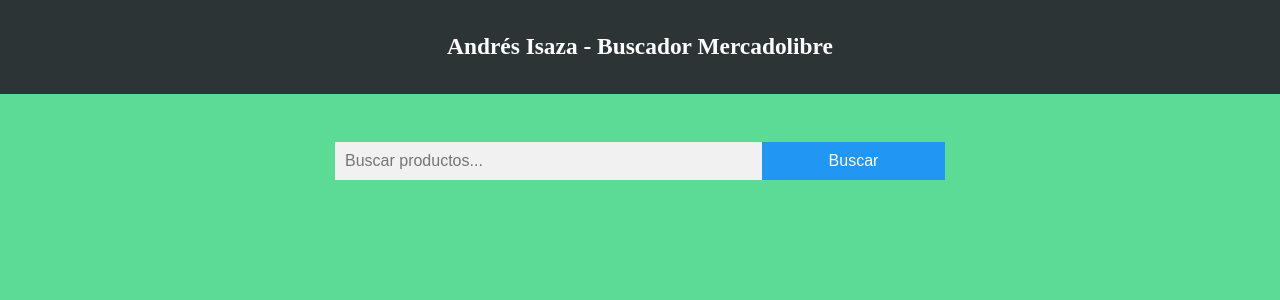
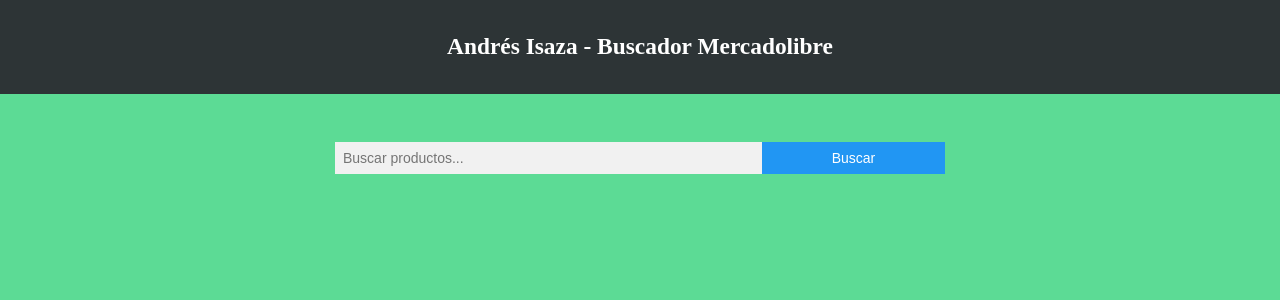
Before and after one commit to andresisazaa/MercadolibreAPI, an Angular app: page /search in a window 1280 px wide. Shown: the top 300 px of the page. Built offline with nearby package versions, Linux system fonts and the light colour scheme.

Commit message:
get de informacion del vendedor

```diff
--- a/src/app/components/product/product.component.html
+++ b/src/app/components/product/product.component.html
@@ -2,10 +2,9 @@
     <img [src]="product.thumbnail" class="product-card-img" [alt]="product.title">
     <div class="product-card-content">
         <h4 class="product-card-title">{{product.title}}</h4>
-        <p class="product-card-price">Precio: {{product.price | currency : 'USD' : 'symbol' : '1.0'}}</p>
-        <p class="product-card-seller">Vendedor: {{product.seller.id}} <br>
-            <span *ngIf="product.seller.power_seller_status">{{product.seller.power_seller_status | uppercase}}</span>
-        </p>
+        <p class="product-card-price">{{product.price | currency : 'USD' : 'symbol' : '1.0'}}</p>
+        <p class="product-card-seller">Vendedor:
+            <br>{{sellerName}}</p>
         <a class="product-card-link" [href]="product.permalink" target="_blank">Ver en tienda</a>
     </div>
 </div>
--- a/src/app/components/product/product.component.ts
+++ b/src/app/components/product/product.component.ts
@@ -1,10 +1,20 @@
-import { Component, Input } from '@angular/core';
+import { Component, Input, OnInit } from '@angular/core';
+import { ProductsService } from '../../services/products.service';
 
 @Component({
   selector: 'app-product',
   templateUrl: './product.component.html'
 })
-export class ProductComponent {
+export class ProductComponent implements OnInit {
   @Input() product;
-  constructor() { }
+  sellerName: string;
+  constructor(private productService: ProductsService) { }
+
+  ngOnInit() {
+    this.productService.getSeller(this.product.seller.id).subscribe((sellerNickname)=> {
+      this.sellerName = sellerNickname;
+      console.log(this.sellerName);
+    });
+  }
+
 }
--- a/src/app/components/search/search.component.ts
+++ b/src/app/components/search/search.component.ts
@@ -10,11 +10,10 @@
   constructor(private productsService: ProductsService) { }
 
   search(query: string) {
+    if (!query) return;
     this.productsService.getProducts(query).subscribe(products => {
       this.products = products;
       console.log(this.products);
-
     });
   }
-
 }
--- a/src/app/services/products.service.ts
+++ b/src/app/services/products.service.ts
@@ -23,11 +23,10 @@
       }));
   }
 
-  getProduct(id: string) {
-    return this.http.get(`${this.BASE_URL}/items/${id}`);
-  }
-
   getSeller(sellerID: Number) {
-    return this.http.get(`${this.BASE_URL}/users/${sellerID}`);
+    return this.http.get(`${this.BASE_URL}/users/${sellerID}`)
+      .pipe(map(res => {
+        return res['nickname'];
+      }));
   }
 }
--- a/src/styles.css
+++ b/src/styles.css
@@ -17,7 +17,7 @@
 
 .product-card {
   border-radius: 10px;
-  margin: 10px;
+  margin: 5px 0;
   padding: 10px;
   position: relative;
   box-shadow: 0 4px 8px 0 rgba(0, 0, 0, 0.2);
@@ -30,8 +30,8 @@
   height: auto;
   border-radius: 50%;
   position: absolute;
-  bottom: 5px;
-  right: 5px;
+  bottom: 0.5em;
+  right: 0.5em;
 }
 
 .product-card-content {
@@ -63,8 +63,8 @@
 }
 
 .search-input {
-  padding: 10px;
-  font-size: 16px;
+  padding: 8px;
+  font-size: 14px;
   width: 70%;
   background: #f1f1f1;
   border: none;
@@ -72,8 +72,8 @@
 
 .search-button {
   width: 30%;
-  padding: 10px;
-  font-size: 16px;
+  padding: 8px;
+  font-size: 14px;
   background: #2196F3;
   color: white;
   border: none;
```
